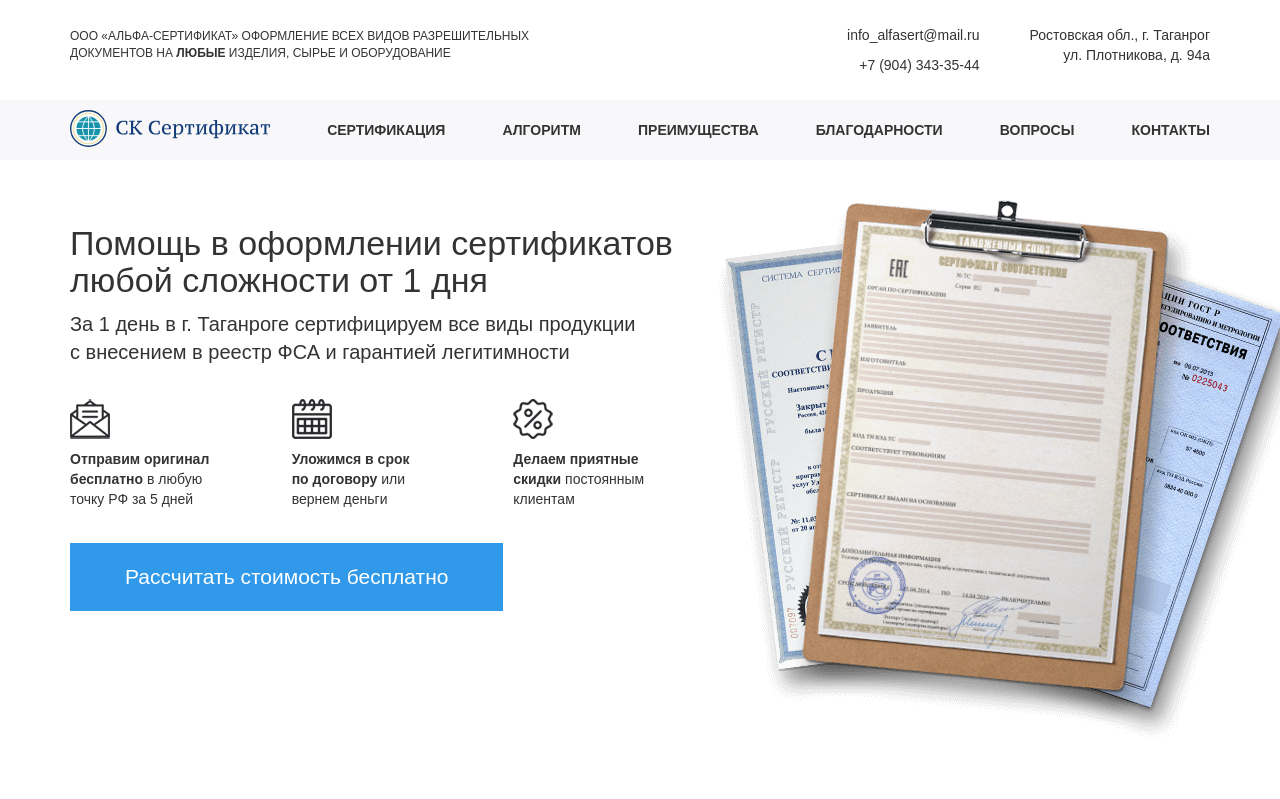
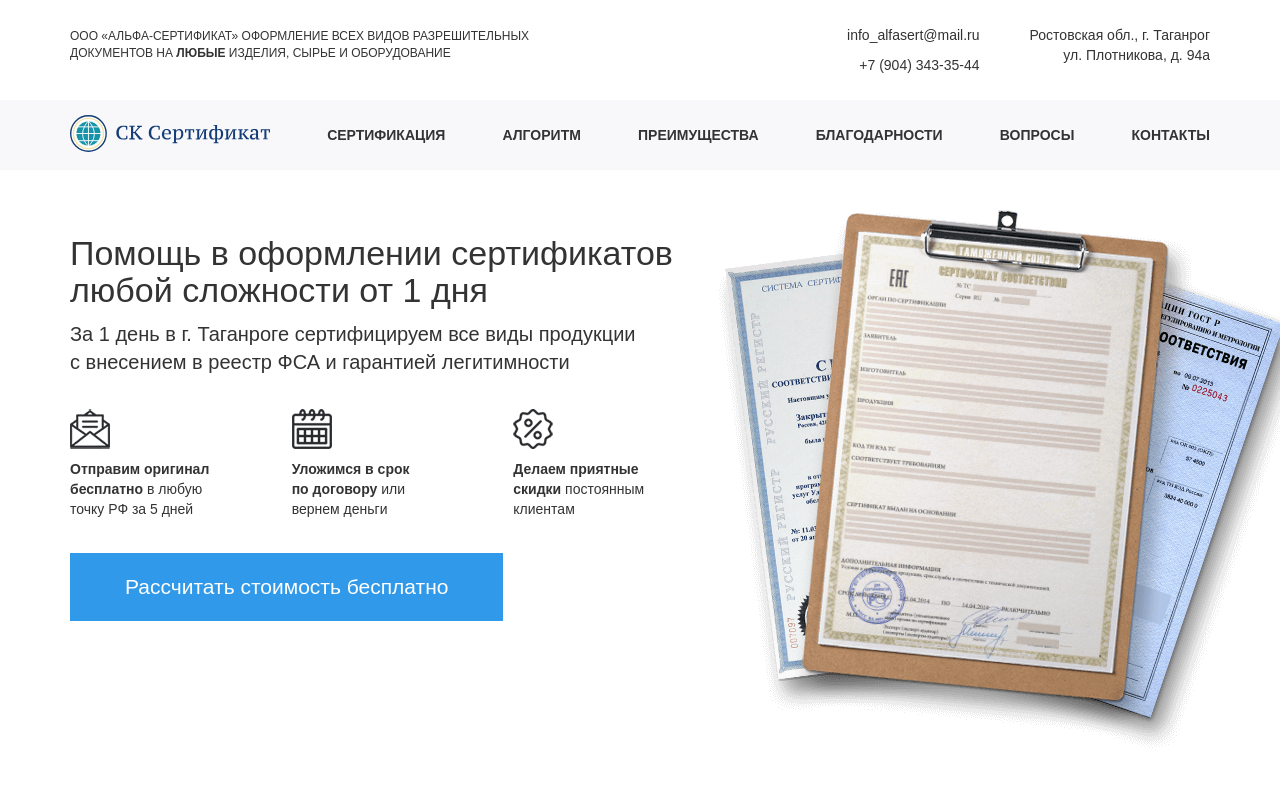
Before and after one commit to oleg-tgn/doc-lending, a PHP site: page / in a window 1280 px wide. Shown: the top 799 px of the page. Run offline with PHP 8.4, Linux system fonts and the light colour scheme; some libraries are stand-ins or nearby versions.

Commit message:
Fix menu padding

```diff
--- a/css/style.css
+++ b/css/style.css
@@ -318,7 +318,7 @@ margin-bottom: 0px;
 
 .serviceMenu {
     width: 100%;
-    padding: 10px 0;
+    padding: 15px 0;
     background: rgb(248, 248, 250);
     position: sticky;
     top: 0;
@@ -2462,5 +2462,5 @@ ol:not(.list-unstyled) > li:before {
 }
 
 .sertification-types-space {
-    padding: 60px 0 0;
-}
+    padding: 70px 0 0;
+}
```
